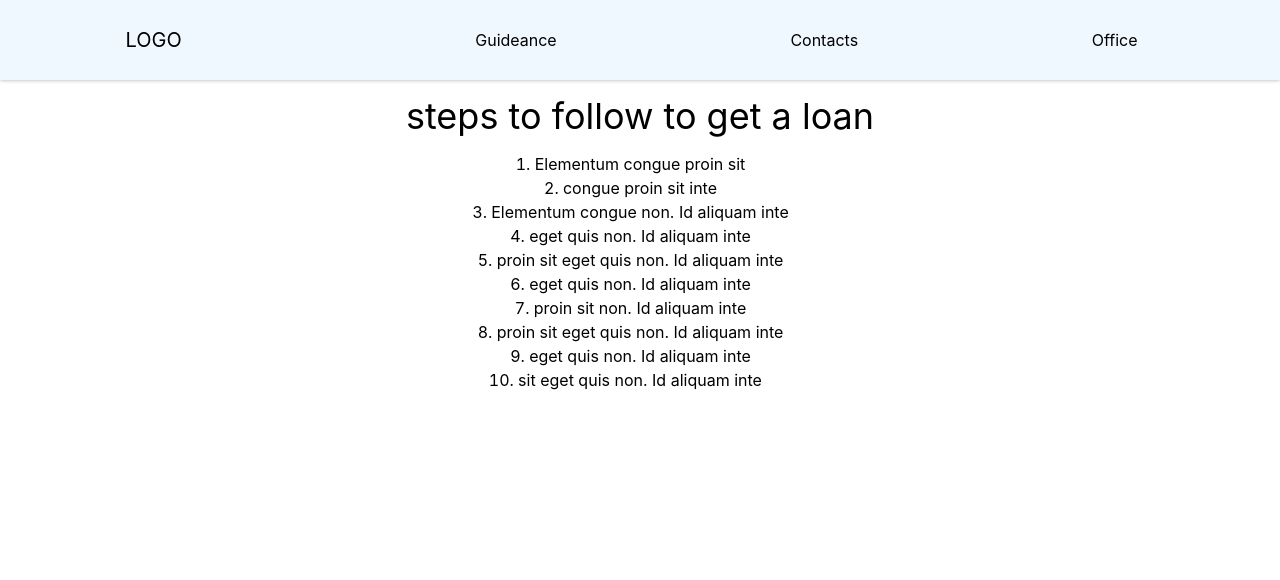
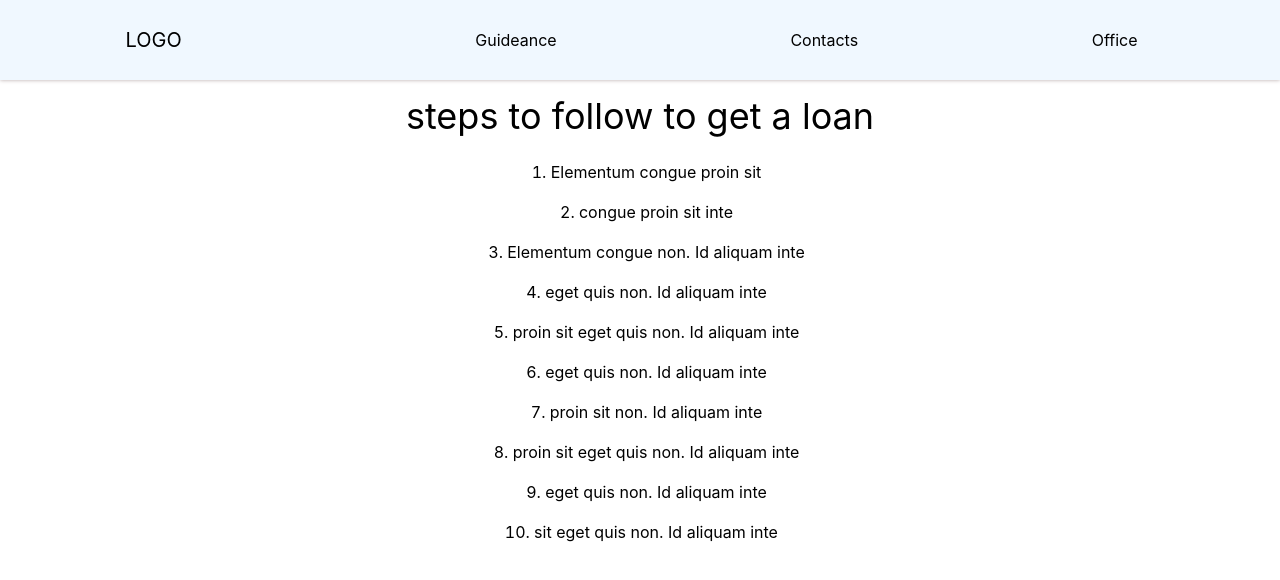
Before and after one commit to Amosi-04-sanga/loans-office, a Next.js app: page /guideance in a window 1280 px wide. Shown: the top 580 px of the page. Built offline with nearby package versions, Linux system fonts and the light colour scheme.

Commit message:
css changes

```diff
--- a/pages/guideance.jsx
+++ b/pages/guideance.jsx
@@ -5,17 +5,17 @@ const Guideance = () => {
         <>
             < HomeNav />
             <p className='text-4xl my-4 text-center' >steps to follow to get a loan</p>
-            <ol className='my-4 list-decimal grid place-items-center mx-auto' >
-                <li>Elementum congue proin sit </li>
-                <li> congue proin sit  inte</li>
-                <li>Elementum congue non. Id aliquam inte</li>
-                <li> eget quis non. Id aliquam inte</li>
-                <li>proin sit eget quis non. Id aliquam inte</li>
-                <li>eget quis non. Id aliquam inte</li>
-                <li>proin sit non. Id aliquam inte</li>
-                <li>proin sit eget quis non. Id aliquam inte</li>
-                <li>eget quis non. Id aliquam inte</li>
-                <li>sit eget quis non. Id aliquam inte</li>
+            <ol className='my-4 list-decimal pl-8 grid mx-auto place-items-left md:place-items-center' >
+                <li className='my-2' >Elementum congue proin sit </li>
+                <li className='my-2' > congue proin sit  inte</li>
+                <li className='my-2' >Elementum congue non. Id aliquam inte</li>
+                <li className='my-2' > eget quis non. Id aliquam inte</li>
+                <li className='my-2' >proin sit eget quis non. Id aliquam inte</li>
+                <li className='my-2' >eget quis non. Id aliquam inte</li>
+                <li className='my-2' >proin sit non. Id aliquam inte</li>
+                <li className='my-2' >proin sit eget quis non. Id aliquam inte</li>
+                <li className='my-2' >eget quis non. Id aliquam inte</li>
+                <li className='my-2' >sit eget quis non. Id aliquam inte</li>
             </ol>
         </>
     )
--- a/pages/office/register.jsx
+++ b/pages/office/register.jsx
@@ -66,7 +66,7 @@ const Register = () => {
         <h2 className='mb-4 capitalize'>register a customer</h2>
         <form className={styles.registerForm} autoComplete="false" onSubmit={submitHandle}>
           <div className="my-4">
-            <label className='block w-full mb-2' htmlFor="debtorName">Enter debtor name</label>
+            <label className='block w-full mb-2' htmlFor="debtorName">Enter customer name</label>
             <input
               type="text"
               id='debtorName'
@@ -77,7 +77,7 @@ const Register = () => {
             />
           </div>
           <div className="my-8">
-            <label className='block w-full mb-2' htmlFor="debtorTell">Enter debtor phone number</label>
+            <label className='block w-full mb-2' htmlFor="debtorTell">Enter customer phone number</label>
             <input
               type="text"
               id='debtorTell'
@@ -99,7 +99,7 @@ const Register = () => {
             />
           </div>
           <div className="my-8">
-            <label className='block w-full mb-2' htmlFor="homeAdress">Enter home adress of debtor</label>
+            <label className='block w-full mb-2' htmlFor="homeAdress">Enter home adress of customer</label>
             <input
               type="text"
               id='homeAdress'
@@ -144,7 +144,7 @@ const Register = () => {
           </div>
 
           <div className="my-8">
-            <label className='block my -2'>debtor photo</label>
+            <label className='block my -2'>customer photo</label>
             <FileBase64
               type="file"
               multiple={false}
--- a/styles/customerInfo.module.css
+++ b/styles/customerInfo.module.css
@@ -108,8 +108,9 @@
     background: radial-gradient(circle, rgba(29, 29, 35, 0.978) 20%, rgb(17, 16, 17) 35%, rgb(19, 44, 49) 100%);
 }
 
-.details img {
-    filter: brightness(.2);
+.details .info,
+.details .photo {
+    opacity: .1;
 }
 
 .refundItem {
```
